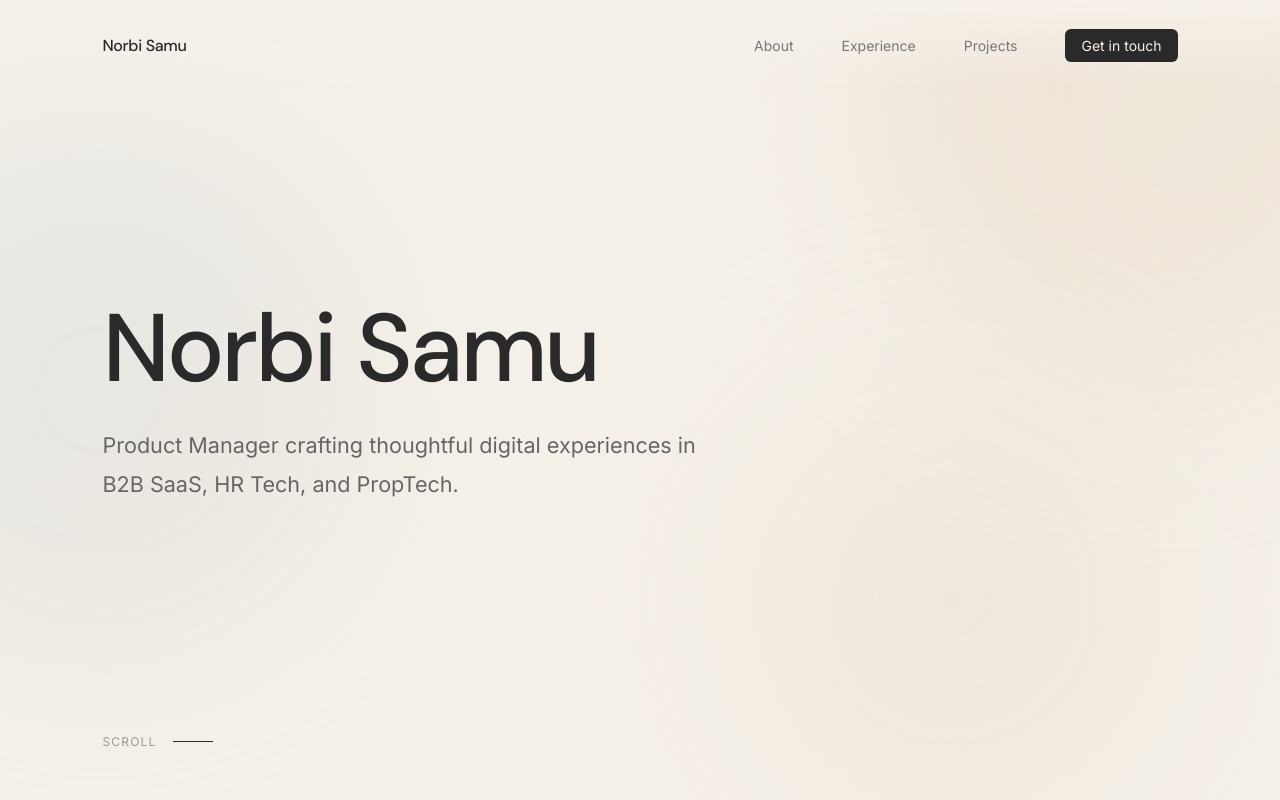
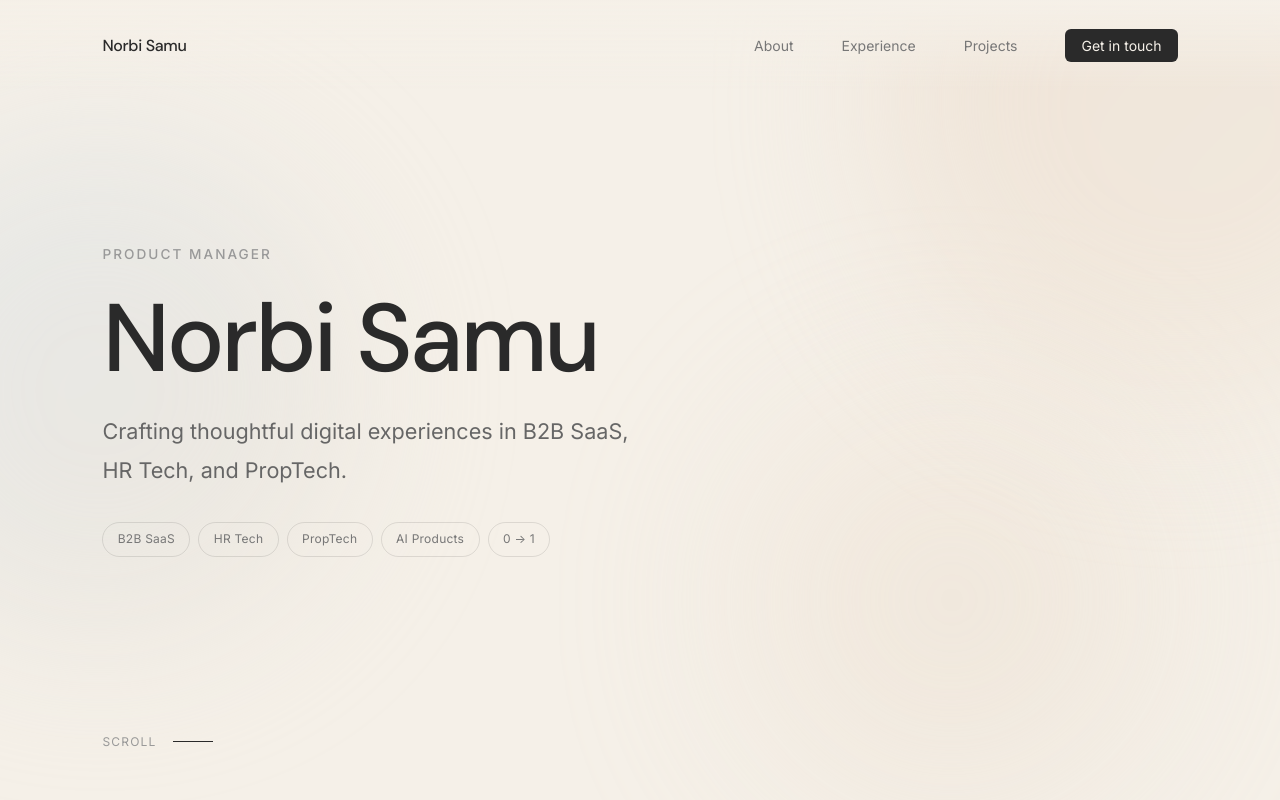
Before and after one commit to norbertsamu/pm-portfolio, a website: page public/index.html in a window 1280 px wide. Shown: the top 800 px of the page. Drawn offline with Linux system fonts and the light colour scheme; no server answers.

Commit message:
Revamp hero with kicker, chips and fix profile image flash
- Add "Product Manager" kicker above name with staggered animations
- Add domain chips (B2B SaaS, HR Tech, PropTech, AI Products, 0→1)
- Fix profile image disappearing by disabling JS overwrite of HTML
- Update profile.json photo path to me.png

Co-Authored-By: Claude Opus 4.6 <noreply@anthropic.com>

```diff
--- a/data/profile.json
+++ b/data/profile.json
@@ -1,7 +1,7 @@
 {
     "name": "Norbi Samu",
     "title": "Product Manager",
-    "photo": "/images/profile/norbi.jpg",
+    "photo": "/images/profile/me.png",
     "tagline": "Building products that solve real problems. Experienced in B2B SaaS, HR Tech, and PropTech.",
     "about": [
         "I'm a Product Manager with experience across HR Tech, PropTech, and talent management platforms. I've worked with companies ranging from early-stage startups to scale-ups, helping them define product strategy, ship features that users love, and drive measurable business outcomes.",
--- a/public/index.html
+++ b/public/index.html
@@ -29,14 +29,22 @@
     <!-- Hero Section -->
     <section class="hero">
         <div class="hero-content">
+            <p class="hero-kicker">Product Manager</p>
             <h1 class="hero-title">
                 <span class="hero-line"><span class="hero-word">Norbi</span> <span class="hero-word">Samu</span></span>
             </h1>
-            <p class="hero-description">Product Manager crafting thoughtful digital experiences in B2B SaaS, HR Tech, and PropTech.</p>
-            <div class="hero-scroll-hint">
-                <span>Scroll</span>
-                <div class="scroll-line"></div>
+            <p class="hero-description">Crafting thoughtful digital experiences in B2B SaaS, HR Tech, and PropTech.</p>
+            <div class="hero-chips">
+                <span class="hero-chip">B2B SaaS</span>
+                <span class="hero-chip">HR Tech</span>
+                <span class="hero-chip">PropTech</span>
+                <span class="hero-chip">AI Products</span>
+                <span class="hero-chip">0 → 1</span>
             </div>
+        </div>
+        <div class="hero-scroll-hint">
+            <span>Scroll</span>
+            <div class="scroll-line"></div>
         </div>
     </section>
 
--- a/public/script.js
+++ b/public/script.js
@@ -27,39 +27,8 @@ async function fetchCompanies() {
 // ============================================
 
 function renderProfile(profile) {
-    // Update hero
-    const heroH1 = document.querySelector('.hero h1');
-    const heroDesc = document.querySelector('.hero-description');
-    if (heroH1) heroH1.textContent = profile.name;
-    if (heroDesc) heroDesc.textContent = profile.tagline;
-
-    // Update nav brand
-    const navBrand = document.querySelector('.nav-brand');
-    if (navBrand) navBrand.textContent = profile.name;
-
-    // Update about section
-    const aboutTexts = document.querySelectorAll('.about-text');
-    profile.about.forEach((text, index) => {
-        if (aboutTexts[index]) {
-            aboutTexts[index].textContent = text;
-        }
-    });
-
-    // Update profile image
-    const imagePlaceholder = document.querySelector('.image-placeholder');
-    if (imagePlaceholder && profile.photo) {
-        imagePlaceholder.innerHTML = `<img src="${profile.photo}" alt="${profile.name}" onerror="this.parentElement.innerHTML='<span>${profile.name.split(' ').map(n => n[0]).join('')}</span>'">`;
-    }
-
-    // Update contact links
-    const contactLinks = document.querySelectorAll('.contact-link');
-    contactLinks.forEach(link => {
-        if (link.href.includes('mailto')) {
-            link.href = `mailto:${profile.contact.email}`;
-        } else if (link.href.includes('linkedin')) {
-            link.href = profile.contact.linkedin;
-        }
-    });
+    // Profile data is now hardcoded in HTML for faster rendering.
+    // This function is kept for any dynamic overrides if needed.
 }
 
 function renderCompanies(companies) {
--- a/public/styles.css
+++ b/public/styles.css
@@ -246,9 +246,21 @@ a {
     max-width: 900px;
 }
 
+.hero-kicker {
+    font-size: 0.85rem;
+    font-weight: 500;
+    letter-spacing: 0.15em;
+    text-transform: uppercase;
+    color: #999;
+    margin-bottom: 1.25rem;
+    opacity: 0;
+    animation: heroFadeIn 0.6s ease forwards;
+    animation-delay: 0s;
+}
+
 .hero-title {
     color: #2a2a2a;
-    margin-bottom: 1.5rem;
+    margin-bottom: 1.25rem;
     overflow: hidden;
 }
 
@@ -261,10 +273,11 @@ a {
     opacity: 0;
     transform: translateY(100%);
     animation: wordReveal 0.8s cubic-bezier(0.16, 1, 0.3, 1) forwards;
+    animation-delay: 0.15s;
 }
 
 .hero-word:nth-child(2) {
-    animation-delay: 0.15s;
+    animation-delay: 0.3s;
 }
 
 @keyframes wordReveal {
@@ -277,11 +290,38 @@ a {
 .hero-description {
     font-size: clamp(1.1rem, 2vw, 1.35rem);
     color: #666;
-    max-width: 600px;
+    max-width: 550px;
     line-height: 1.8;
     opacity: 0;
     animation: heroFadeIn 0.8s ease forwards;
-    animation-delay: 0.5s;
+    animation-delay: 0.6s;
+}
+
+.hero-chips {
+    display: flex;
+    flex-wrap: wrap;
+    gap: 0.5rem;
+    margin-top: 2rem;
+    opacity: 0;
+    animation: heroFadeIn 0.8s ease forwards;
+    animation-delay: 0.9s;
+}
+
+.hero-chip {
+    font-size: 0.75rem;
+    font-weight: 400;
+    color: #777;
+    padding: 0.4rem 0.9rem;
+    border: 1px solid rgba(0, 0, 0, 0.1);
+    border-radius: 20px;
+    letter-spacing: 0.02em;
+    transition: all 0.3s ease;
+}
+
+.hero-chip:hover {
+    color: #2a2a2a;
+    border-color: rgba(0, 0, 0, 0.3);
+    transform: translateY(-1px);
 }
 
 .hero-scroll-hint {
@@ -293,7 +333,7 @@ a {
     gap: 1rem;
     opacity: 0;
     animation: heroFadeIn 0.8s ease forwards;
-    animation-delay: 1.2s;
+    animation-delay: 1.4s;
 }
 
 .hero-scroll-hint span {
```
